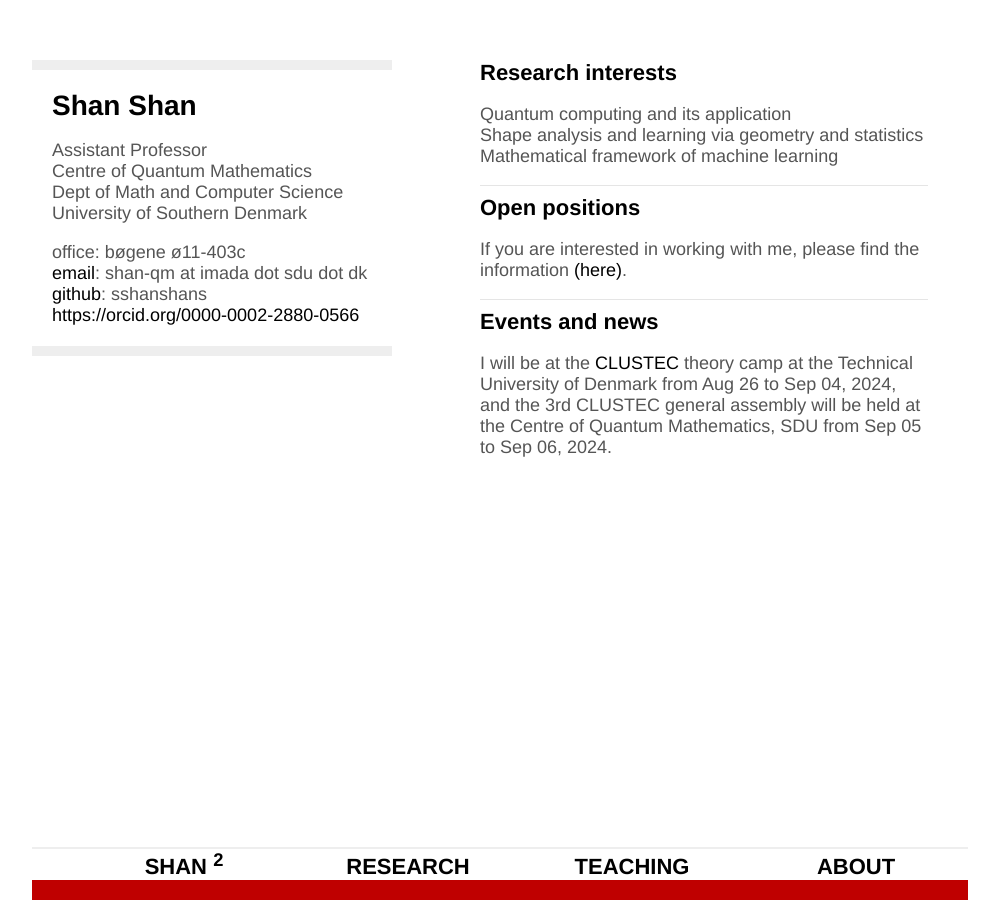
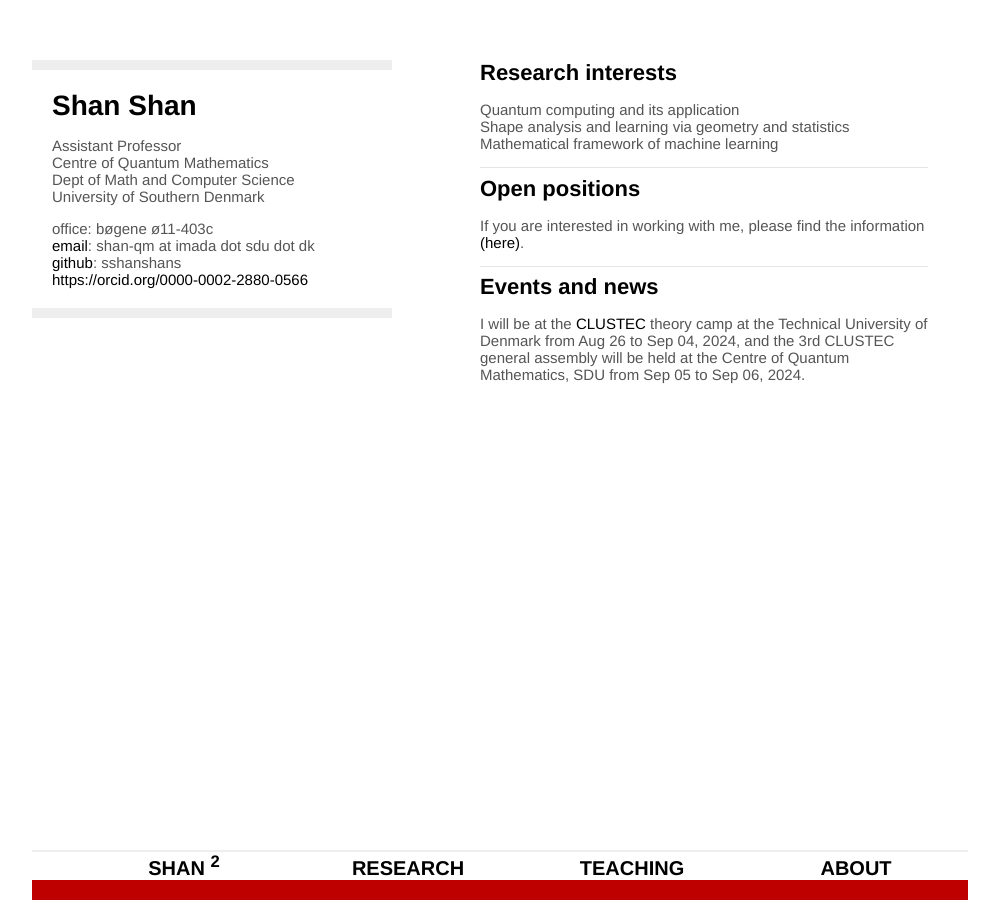
Before and after one commit to sshanshans/sshanshans.github.io, a Jekyll site: the page built from index.md, in a window 1280 px wide. Shown: the whole page, without its empty margins (160-1159 px from the left). Built offline with Jekyll 4.4.1, drawn with Linux system fonts in a browser that asks for light colours.

Commit message:
Update main.css

```diff
--- a/css/main.css
+++ b/css/main.css
@@ -1,6 +1,6 @@
 body {
     margin: 60px auto;
-    font-size:18px;
+    font-size:15px;
     font-family: 'Helvetica Neue', 'Helvetica', 'Arial', 'Sans-Serif';
     font-style: normal;
     color: #555;
@@ -11,7 +11,7 @@ nav ul, footer ul {
     font-family:'Helvetica Neue', 'Helvetica', 'Arial', 'Sans-Serif';
     list-style: none;
     font-weight: bold;
-    font-size: 22px;
+    font-size: 20px;
     border-top: 2px solid #eee;
     border-bottom: 20px solid #BF0000;
     position: fixed;
```
